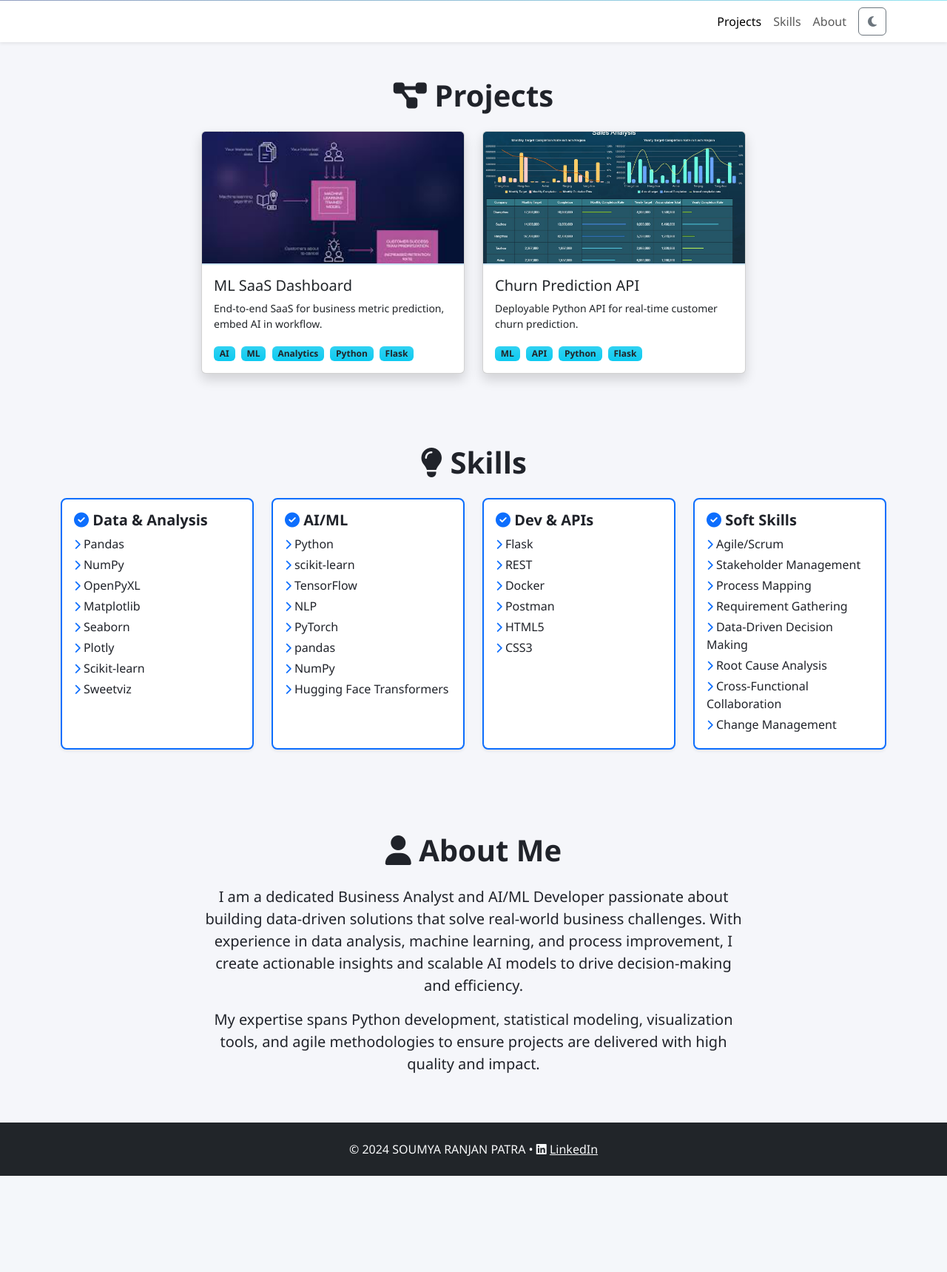
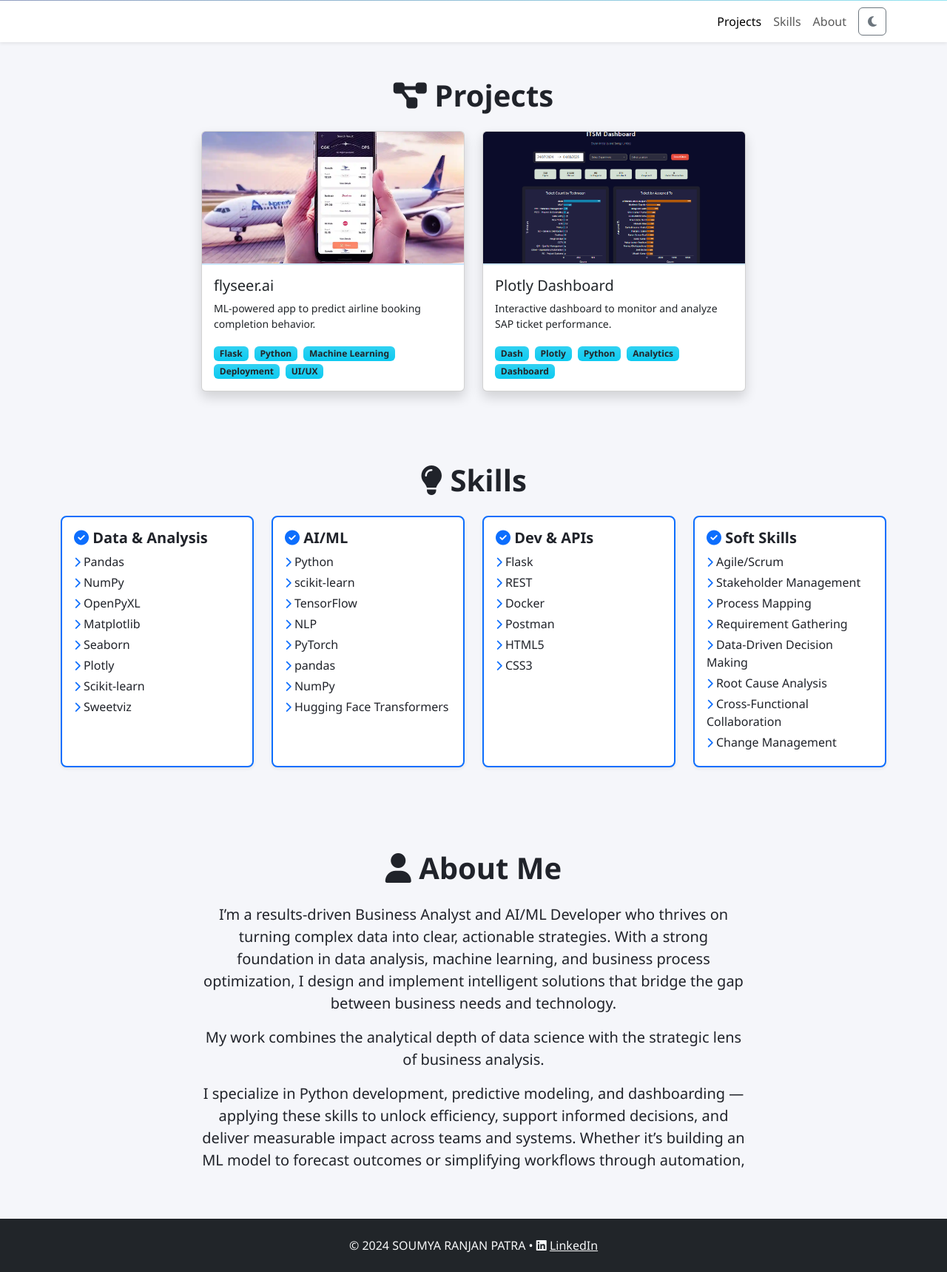
Before and after one commit to srpanalytics/portfolio, a Flask app: page / in a window 1280 px wide. Shown: the part 454-2173 px from the top of the page at 74% size. Before the commit the page ends 2043 px from the top, so only its background shows below. Run offline with Flask 3, Linux system fonts and the light colour scheme.

Commit message:
Changes in project details

```diff
--- a/app.py
+++ b/app.py
@@ -6,23 +6,23 @@ app = Flask(__name__)
 projects = [
     {
         'id': 'pr1',
-        'name': 'ML SaaS Dashboard',
-        'short': 'End-to-end SaaS for business metric prediction, embed AI in workflow.',
-        'details': 'Built a cloud-native dashboard for business metric forecasting using Python/Flask backend, React frontend, and deployed ML models for live predictions. Enabled role-based analytics and report scheduling.',
-        'img': 'images/project1.png',
-        'tags': ['AI', 'ML', 'Analytics', 'Python', 'Flask'],
-        'demo': 'https://example.com/demo1',
-        'code': 'https://github.com/example/ml-saas'
+        'name': 'flyseer.ai',
+        'short': 'ML-powered app to predict airline booking completion behavior.',
+        'details': 'Built a full-stack Flask web application to predict booking completion based on user behavior inputs. Integrated trained machine learning models (Random Forest, Logistic Regression, Gradient Boosting) with a modular backend and a clean, responsive front-end UI. Includes preprocessing pipeline and form logic to match model input structure. Deployed using Render.',
+        'img': 'images/project_bookease.png',
+        'tags': ['Flask', 'Python', 'Machine Learning', 'Deployment', 'UI/UX'],
+        'demo': 'https://flyseekerai.onrender.com/',
+        'code': 'https://github.com/srpanalytics/bookingp'
     },
     {
-        'id': 'pr2',
-        'name': 'Churn Prediction API',
-        'short': 'Deployable Python API for real-time customer churn prediction.',
-        'details': 'Created and containerized predictive ML model pipeline and Flask REST API, integrated with business CRM to automate retention campaigns and A/B testing.',
-        'img': 'images/project2.png',
-        'tags': ['ML', 'API', 'Python', 'Flask'],
-        'demo': '',
-        'code': 'https://github.com/example/churn-api'
+    'id': 'pr2',
+    'name': 'Plotly Dashboard',
+    'short': 'Interactive dashboard to monitor and analyze SAP ticket performance.',
+    'details': 'Developed a Dash-based web dashboard for IT Service Management at Shyam Metalics and Energy Ltd. Visualizes key SAP ticket metrics like TAT, ticket age, department-level trends, and status distribution. Integrated real-time filtering by department, date, and location. The app uses Plotly for interactive charts and a clean, dark-themed UI for stakeholder reporting and decision support.',
+    'img': 'images/project_itsm.png',
+    'tags': ['Dash', 'Plotly', 'Python', 'Analytics', 'Dashboard'],
+    'demo': 'https://your-itsm-app-link.com',
+    'code': 'https://github.com/yourusername/itsm-dashboard'
     }
 ]
 
--- a/templates/index.html
+++ b/templates/index.html
@@ -115,8 +115,11 @@
     <h2 class="mb-4 text-center display-6 fw-semibold"><i class="fa fa-user"></i> About Me</h2>
     <div class="row justify-content-center">
       <div class="col-lg-8 text-center fs-5">
-        <p>I am a dedicated Business Analyst and AI/ML Developer passionate about building data-driven solutions that solve real-world business challenges. With experience in data analysis, machine learning, and process improvement, I create actionable insights and scalable AI models to drive decision-making and efficiency.</p>
-        <p>My expertise spans Python development, statistical modeling, visualization tools, and agile methodologies to ensure projects are delivered with high quality and impact.</p>
+        <p>I’m a results-driven Business Analyst and AI/ML Developer who thrives on turning complex data into clear, actionable strategies. With a strong foundation in data analysis, machine learning, and business process optimization, I design and implement intelligent solutions that bridge the gap between business needs and technology.
+        <p>My work combines the analytical depth of data science with the strategic lens of business analysis.<p>
+        <p>I specialize in Python development, predictive modeling, and dashboarding — applying these skills to unlock efficiency, support informed decisions, and deliver measurable impact across teams and systems.
+        Whether it’s building an ML model to forecast outcomes or simplifying workflows through automation,</p>
+
       </div>
     </div>
   </section>
```
Also changed, not shown: static/images/project1.png (deleted), static/images/project2.png (deleted), static/images/project_bookease.png (added), static/images/project_itsm.png (added).
